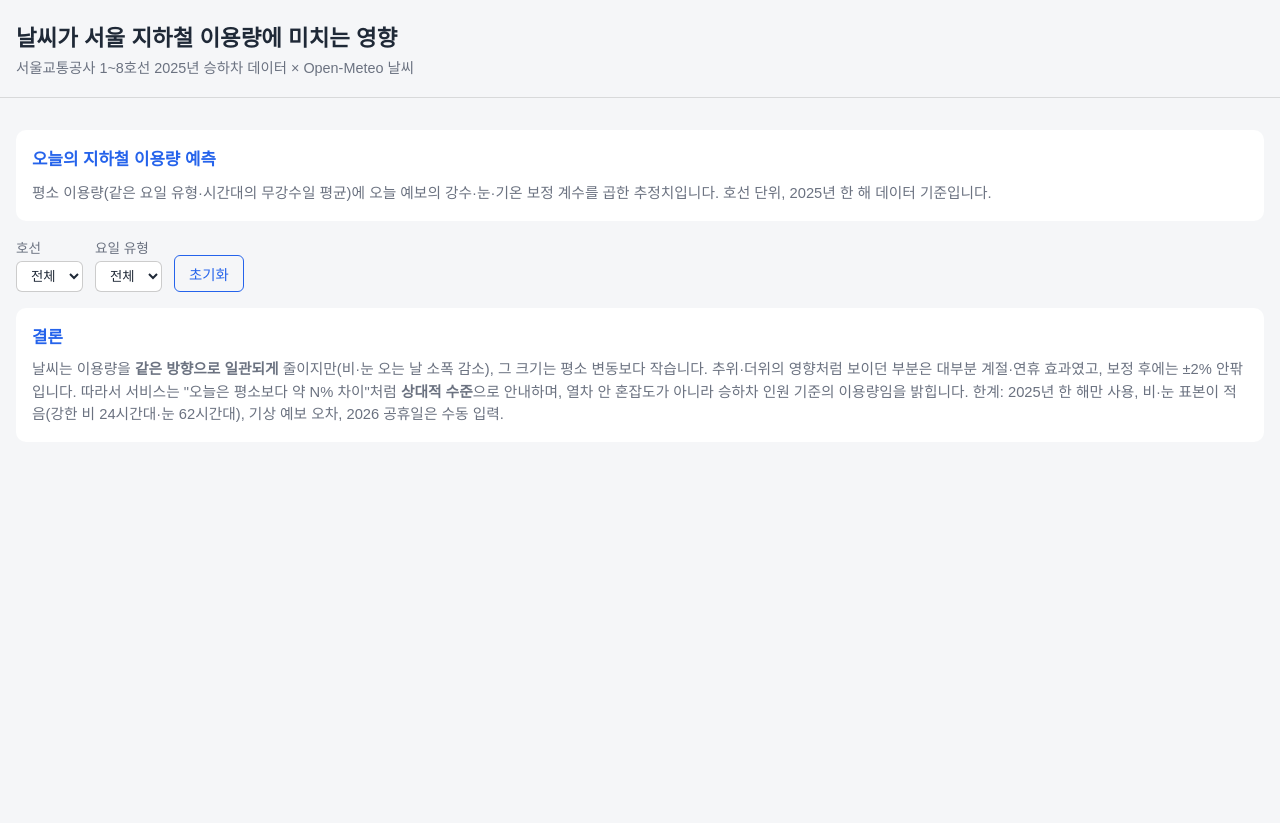
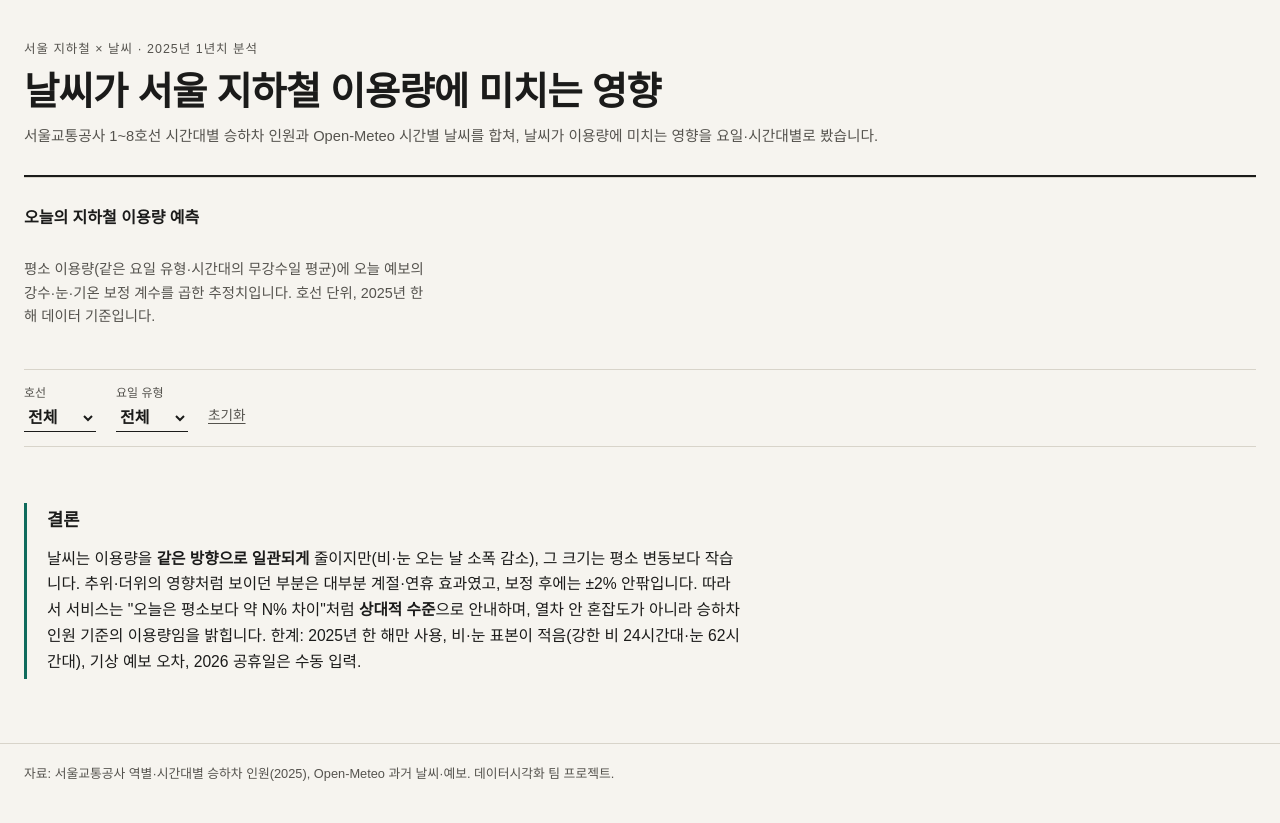
Before and after one commit to gkfka1128/weather-subway-visualization, a Flask app: template templates/index.html in a window 1280 px wide. Before the commit the page ends 422 px from the top, so only its background shows below. Run offline with Flask 3, Linux system fonts and the light colour scheme; the template is opened without the code that fills it, so the values that code supplies are empty; parts of the project's set-up code (start-up, migrations or seed data) failed here and were passed over; some web fonts are replaced.

Commit message:
Restyle dashboard and service UI as a data report
- Dashboard: paper background, ink text and one accent color; ruled
  headline numbers, numbered section headers split from the existing
  titles, two-column today forecast, underline filters, footer with sources.
- Service: emojis replaced by text labels, 4-segment level meter,
  underline date tabs, table-like line comparison. Flask template and
  the static predict.js are changed the same way.
- Charts: muted palette and lighter grid/axis colors (incl. mpld3 grid).
- Pretendard web font with Malgun Gothic fallback.

No change to analysis or prediction logic.

Co-Authored-By: Claude Opus 5.5 <noreply@anthropic.com>

```diff
--- a/charts.py
+++ b/charts.py
@@ -22,10 +22,13 @@ from matplotlib import font_manager as _fm
 _installed = {f.name for f in _fm.fontManager.ttflist}
 KFONT = next((f for f in ["Malgun Gothic", "NanumGothic", "AppleGothic"] if f in _installed), "DejaVu Sans")
 sns.set_theme(style="whitegrid", font=KFONT)  # set_theme이 font.family를 덮어쓰므로 rcParams는 그 뒤에
-plt.rcParams["axes.unicode_minus"] = False
+plt.rcParams.update({"axes.unicode_minus": False, "grid.color": "#ebe8e1", "axes.edgecolor": "#d8d4ca",
+                     "text.color": "#1b1b1a", "axes.labelcolor": "#55534e",
+                     "xtick.color": "#55534e", "ytick.color": "#55534e"})
 
 _lock = threading.Lock()  # pyplot은 전역 상태를 쓰므로 직렬화
-C_BLUE, C_ORANGE, C_GRAY, C_RED, C_GREEN = "#2563eb", "#ea580c", "#9ca3af", "#dc2626", "#16a34a"
+# 화면(style.css)과 맞춘 차분한 색: 비=남색, 눈=주황, 평소=회색
+C_BLUE, C_ORANGE, C_GRAY, C_RED, C_GREEN = "#2f5d8a", "#c8742b", "#a9a59b", "#b8432f", "#3d7a4f"
 WEATHER_LABELS = {"temp_c": "평균 기온", "precip_mm": "강수량 합", "snowfall_cm": "적설 합", "humidity": "평균 습도",
                   "wind_ms": "평균 풍속"}
 COMMUTE = [7, 8, 9, 17, 18, 19]
--- a/static/style.css
+++ b/static/style.css
@@ -1,31 +1,86 @@
-:root { --bg:#f5f6f8; --card:#fff; --text:#1f2937; --muted:#6b7280; --accent:#2563eb; }
-@media (prefers-color-scheme: dark) {
-  :root { --bg:#111827; --card:#1f2937; --text:#f3f4f6; --muted:#9ca3af; --accent:#60a5fa; }
+/* 리포트형 대시보드: 종이 바탕 + 먹색 + 강조색 하나. 그래프 이미지가 흰 바탕이라 라이트 고정. */
+:root {
+  color-scheme: light;
+  --paper:#f6f4ef; --panel:#fff; --ink:#1b1b1a; --ink2:#55534e; --rule:#d8d4ca;
+  --accent:#0f6b5c; --warn:#a14a12;
+  --sans:"Pretendard","Malgun Gothic","Apple SD Gothic Neo","Noto Sans KR",sans-serif;
 }
-* { box-sizing: border-box; }
-body { margin:0; background:var(--bg); color:var(--text); font-family:"Malgun Gothic","Noto Sans KR",sans-serif; }
-header { padding:20px 16px; border-bottom:1px solid rgba(128,128,128,.25); }
-h1 { margin:0; font-size:1.4rem; }
-.grid { display:grid; grid-template-columns:repeat(auto-fit,minmax(420px,1fr)); gap:16px; padding:16px; max-width:1400px; margin:0 auto; }
-.card { background:var(--card); border-radius:10px; padding:16px; overflow:hidden; }
-.card h2 { margin:0 0 8px; font-size:1.05rem; color:var(--accent); }
-.plot { background:#fff; border-radius:6px; text-align:center; overflow-x:auto; }
-.desc { color:var(--muted); font-size:.92rem; line-height:1.55; margin:10px 0 0; }
-.sub { margin:4px 0 0; color:var(--muted); font-size:.9rem; }
-main { max-width:1400px; margin:0 auto; }
-.today { margin:16px; }
+* { box-sizing:border-box; }
+body { margin:0; background:var(--paper); color:var(--ink); font-family:var(--sans);
+       font-feature-settings:"tnum"; -webkit-font-smoothing:antialiased; line-height:1.5; }
+a { color:var(--accent); }
+main { max-width:1280px; margin:0 auto; padding:0 24px 64px; }
+
+/* 머리글 */
+header { max-width:1280px; margin:0 auto; padding:40px 24px 20px; }
+.kicker { margin:0 0 10px; font-size:.78rem; letter-spacing:.08em; color:var(--ink2); }
+h1 { margin:0; font-size:clamp(1.6rem, 3.2vw, 2.4rem); font-weight:800; letter-spacing:-.02em; line-height:1.2; }
+.sub { margin:10px 0 0; color:var(--ink2); font-size:.92rem; }
+
+/* 핵심 숫자: 박스 대신 굵은 위 선 + 칸 구분선 */
+.stats { display:grid; grid-template-columns:repeat(auto-fit,minmax(180px,1fr));
+         border-top:2px solid var(--ink); border-bottom:1px solid var(--rule); margin:8px 0 0; }
+.stat { padding:16px 18px 18px 0; display:flex; flex-direction:column; gap:6px; }
+.stat + .stat { padding-left:18px; border-left:1px solid var(--rule); }
+.stat b { font-size:clamp(1.3rem, 2.2vw, 1.75rem); white-space:nowrap; font-weight:800; letter-spacing:-.02em; line-height:1.1; }
+.stat span { color:var(--ink2); font-size:.82rem; }
+
+/* 오늘 예측 */
+.today { margin:28px 0 0; display:grid; grid-template-columns:minmax(240px,1fr) 2fr; gap:8px 32px; align-items:start; }
+.today h2 { grid-column:1 / -1; }
+.today .lead { margin:0; font-size:1.25rem; font-weight:600; line-height:1.55; }
+.today .plot { grid-row:span 2; }
+.today .desc { grid-column:1; margin:0; }
 .lead { font-size:1.1rem; line-height:1.6; margin:0 0 12px; }
-.warn { color:#b45309; }
+.warn { color:var(--warn); }
+
+/* 필터 */
+.controls { display:flex; flex-wrap:wrap; gap:20px; align-items:flex-end; margin:40px 0 0;
+            padding:14px 0; border-top:1px solid var(--rule); border-bottom:1px solid var(--rule); }
+.controls label { display:flex; flex-direction:column; gap:2px; font-size:.75rem; color:var(--ink2); }
+.controls select { font:inherit; font-size:1rem; font-weight:600; color:var(--ink); background:transparent;
+                   border:0; border-bottom:1.5px solid var(--ink); border-radius:0; padding:4px 22px 4px 0; cursor:pointer; }
+.btn { font-size:.85rem; color:var(--ink2); text-decoration:underline; text-underline-offset:3px; padding-bottom:6px; }
+.btn:hover { color:var(--ink); }
+
+/* 섹션 */
+.sec { display:grid; grid-template-columns:3.2rem 1fr; column-gap:4px; margin:56px 0 16px;
+       padding-top:14px; border-top:2px solid var(--ink); }
+.sec .no { font-size:1.4rem; font-weight:800; color:var(--accent); line-height:1.2; }
+.sec .t { font-size:1.35rem; font-weight:800; letter-spacing:-.01em; line-height:1.2; }
+.sec .q { grid-column:2; color:var(--ink2); font-size:.95rem; font-weight:400; margin-top:4px; }
+
+.grid { display:grid; grid-template-columns:repeat(auto-fit,minmax(440px,1fr)); gap:20px; }
+.card { background:var(--panel); border:1px solid var(--rule); padding:18px 20px 20px; overflow:hidden; }
+.card h2 { margin:0 0 12px; font-size:1rem; font-weight:700; color:var(--ink); }
+.today.card { background:transparent; border:0; padding:0; }
+.plot { background:#fff; text-align:center; overflow-x:auto; }
+.desc { color:var(--ink2); font-size:.9rem; line-height:1.65; margin:12px 0 0; max-width:72ch; }
+.desc b { color:var(--ink); }
 .png { max-width:100%; height:auto; }
-.controls { display:flex; flex-wrap:wrap; gap:12px; align-items:end; padding:0 16px; }
-.controls label { display:flex; flex-direction:column; gap:4px; font-size:.85rem; color:var(--muted); }
-.controls select { padding:6px 10px; border-radius:6px; border:1px solid rgba(128,128,128,.4); background:var(--card); color:var(--text); }
-.btn { padding:7px 14px; border-radius:6px; border:1px solid var(--accent); color:var(--accent); text-decoration:none; font-size:.9rem; }
-@media (max-width:480px) { .grid { grid-template-columns:1fr; } }
-.stats { display:grid; grid-template-columns:repeat(auto-fit,minmax(200px,1fr)); gap:12px; padding:16px 16px 0; }
-.stat { background:var(--card); border-radius:10px; padding:14px 16px; display:flex; flex-direction:column; gap:4px; }
-.stat b { font-size:1.5rem; color:var(--accent); }
-.stat span { color:var(--muted); font-size:.85rem; }
-.sec { margin:28px 16px 0; font-size:1.15rem; }
-.conclusion { margin:16px; }
+/* mpld3 기본 격자(검은 굵은 선)를 연하게 */
+.mpld3-xgrid line, .mpld3-ygrid line, .mpld3-xgrid path, .mpld3-ygrid path { stroke:#ebe8e1 !important; stroke-opacity:1 !important; }
+.mpld3-xaxis path, .mpld3-yaxis path, .mpld3-xaxis line, .mpld3-yaxis line { stroke:#b9b4a8 !important; }
+.mpld3-xaxis text, .mpld3-yaxis text { fill:#55534e !important; }
 .wide { grid-column:1 / -1; }
+
+/* 결론: 카드 대신 왼쪽 굵은 선 */
+.conclusion { margin:56px 0 0; background:transparent; border:0; border-left:3px solid var(--accent); padding:4px 0 4px 20px; }
+.conclusion h2 { font-size:1.1rem; }
+.conclusion .desc { font-size:.98rem; color:var(--ink); max-width:80ch; }
+
+footer { max-width:1280px; margin:0 auto; padding:20px 24px 40px; border-top:1px solid var(--rule);
+         color:var(--ink2); font-size:.8rem; }
+
+@media (max-width:760px) {
+  header { padding:28px 16px 16px; }
+  main { padding:0 16px 48px; }
+  .grid { grid-template-columns:1fr; }
+  .today { grid-template-columns:1fr; }
+  .today .plot, .today .desc { grid-column:1; grid-row:auto; }
+  .stat + .stat { padding-left:0; border-left:0; }
+  .stats { grid-template-columns:1fr 1fr; }
+  .stat:nth-child(even) { padding-left:14px; border-left:1px solid var(--rule); }
+  .card { padding:14px; }
+  footer { padding:20px 16px 32px; }
+}
--- a/static_site/today.html
+++ b/static_site/today.html
@@ -4,6 +4,7 @@
   <meta charset="utf-8">
   <meta name="viewport" content="width=device-width, initial-scale=1">
   <title>지하철 붐빌까</title>
+  <link rel="stylesheet" href="https://cdn.jsdelivr.net/gh/orioncactus/pretendard@v1.3.9/dist/web/static/pretendard-dynamic-subset.min.css">
   <link rel="stylesheet" href="service.css">
 </head>
 <body>
--- a/templates/index.html
+++ b/templates/index.html
@@ -4,12 +4,14 @@
   <meta charset="utf-8">
   <meta name="viewport" content="width=device-width, initial-scale=1">
   <title>날씨와 서울 지하철</title>
+  <link rel="stylesheet" href="https://cdn.jsdelivr.net/gh/orioncactus/pretendard@v1.3.9/dist/web/static/pretendard-dynamic-subset.min.css">
   <link rel="stylesheet" href="{{ css_href or url_for('static', filename='style.css') }}">
 </head>
 <body>
   <header>
+    <p class="kicker">서울 지하철 × 날씨 · 2025년 1년치 분석</p>
     <h1>날씨가 서울 지하철 이용량에 미치는 영향</h1>
-    <p class="sub">서울교통공사 1~8호선 2025년 승하차 데이터 × Open-Meteo 날씨</p>
+    <p class="sub">서울교통공사 1~8호선 시간대별 승하차 인원과 Open-Meteo 시간별 날씨를 합쳐, 날씨가 이용량에 미치는 영향을 요일·시간대별로 봤습니다.</p>
   </header>
 
   <main>
@@ -49,7 +51,9 @@
     </form>
 
     {% for sec in sections %}
-    <h2 class="sec">{{ sec.title }}</h2>
+    {% set no, rest = sec.title.split('. ', 1) if '. ' in sec.title else ('', sec.title) %}
+    {% set head, q = rest.split(' — ', 1) if ' — ' in rest else (rest, '') %}
+    <h2 class="sec"><span class="no">{{ '%02d' % (no | int) if no else '' }}</span><span class="t">{{ head }}</span>{% if q %}<span class="q">{{ q }}</span>{% endif %}</h2>
     <div class="grid">
       {% for c in sec.cards %}
       <section class="card{{ ' wide' if c.id in ('factors', 'backtest', 'scatter') }}" id="{{ c.id }}">
@@ -69,6 +73,7 @@
         한계: 2025년 한 해만 사용, 비·눈 표본이 적음(강한 비 24시간대·눈 62시간대), 기상 예보 오차, 2026 공휴일은 수동 입력.</p>
     </section>
   </main>
+  <footer>자료: 서울교통공사 역별·시간대별 승하차 인원(2025), Open-Meteo 과거 날씨·예보. 데이터시각화 팀 프로젝트.</footer>
   {% if static_site %}
   <script>
     const PAGES = {{ pages | tojson }};
```
Also changed, not shown: service/static/service.css (+77 -42 lines), service/templates/home.html (+6 -7 lines), static_site/predict.js (+13 -12 lines).
